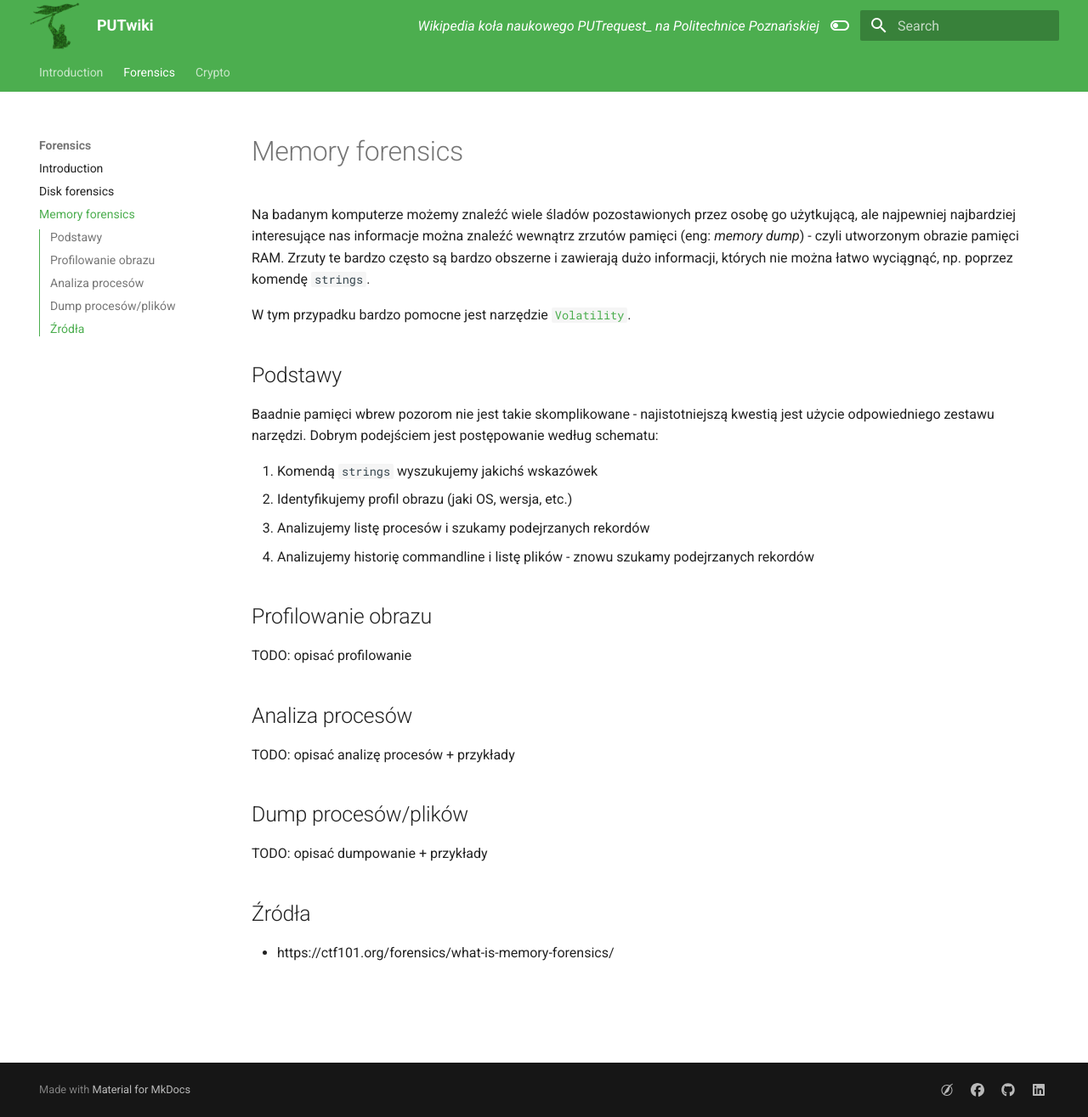
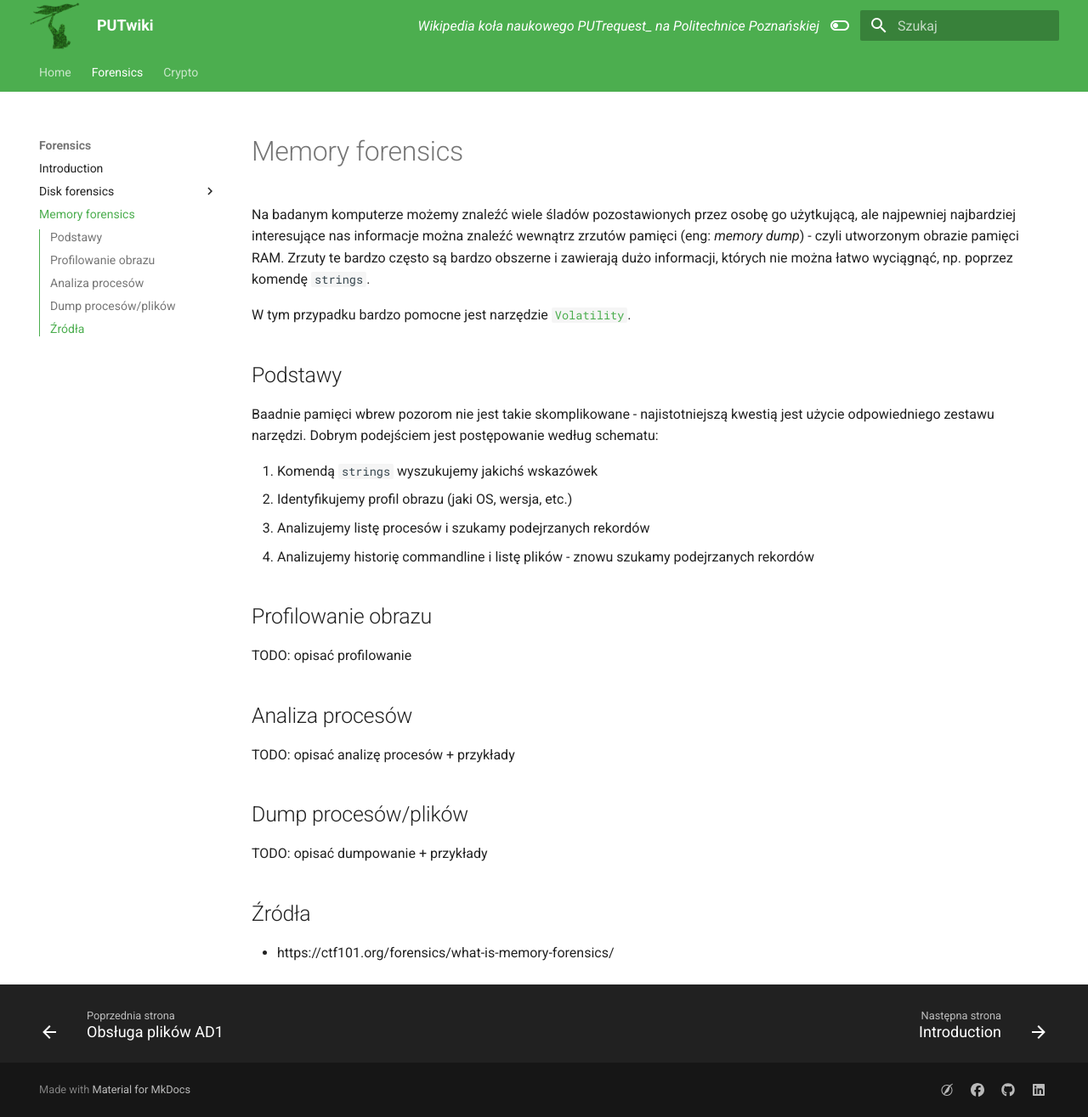
Before and after one commit to putrequest/PUTwiki, an MkDocs documentation site: the page built from docs/forensics/memory_forensics/memory_forensics_intro.md, in a window 1280 px wide and 1315 px high. Shown: the whole window at 85% size. Built offline with MkDocs 1.6.1 and Material for MkDocs 9.7.7, drawn with Linux system fonts in a browser that asks for light colours.

Commit message:
Updated site view

```diff
--- a/mkdocs.yml
+++ b/mkdocs.yml
@@ -2,6 +2,7 @@ site_name: PUTwiki
 my_description: Wikipedia koła naukowego PUTrequest_ na Politechnice Poznańskiej
 
 theme:
+  language: pl
   logo: assets/logo/PUTr_5050_mm.png
   favicon: assets/logo/PUTr_icon.png
   name: material
@@ -21,6 +22,8 @@ theme:
   features:
     - navigation.top
     - navigation.tabs
+    - content.code.copy
+    - navigation.footer
     - toc.integrate
   custom_dir: overrides
 
@@ -28,6 +31,13 @@ theme:
 
 markdown_extensions:
   - attr_list
+  - pymdownx.emoji:
+      emoji_index: !!python/name:material.extensions.emoji.twemoji
+      emoji_generator: !!python/name:material.extensions.emoji.to_svg
+  - admonition
+  - pymdownx.details
+  - pymdownx.superfences
+  - footnotes
 
 # STYLING
 
@@ -50,10 +60,12 @@ extra:
 # NAVIGATION
 
 nav:
-  - Introduction: "index.md"
+  - Home: "index.md"
   - Forensics:
     - Introduction: "forensics/forensics_wiki.md"
-    - Disk forensics: "forensics/disk_forensics/disk_forensics_intro.md"
+    - Disk forensics:
+      - Disk forensics INTRO: "forensics/disk_forensics/disk_forensics_intro.md"
+      - Obsługa plików AD1: "forensics/disk_forensics/ad1_files_handling.md"
     - Memory forensics: "forensics/memory_forensics/memory_forensics_intro.md"
   - Crypto:
       - Introduction: "crypto/crypto_wiki.md"
```
Also changed, not shown: docs/index.md (+2 -2 lines).
